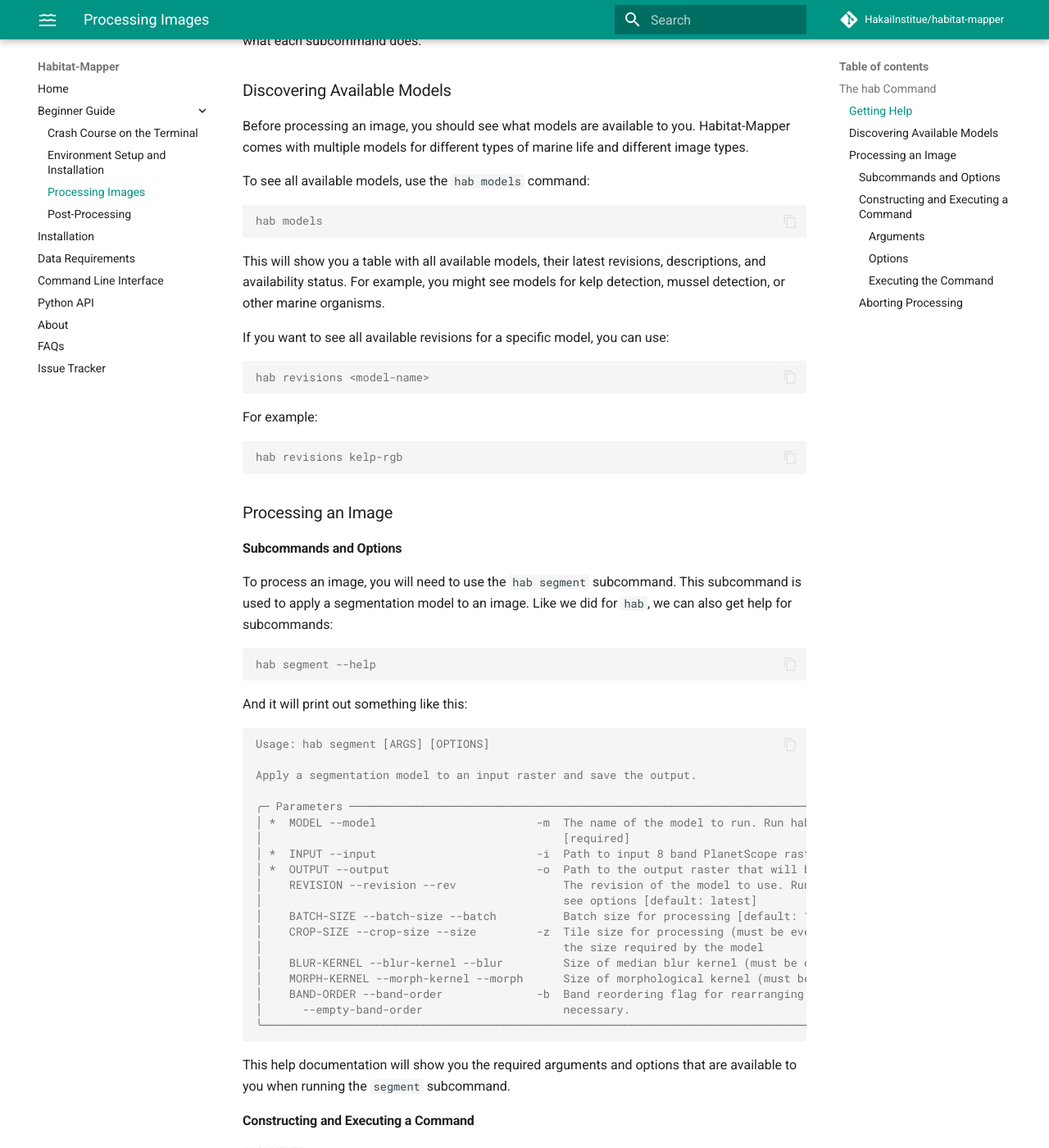
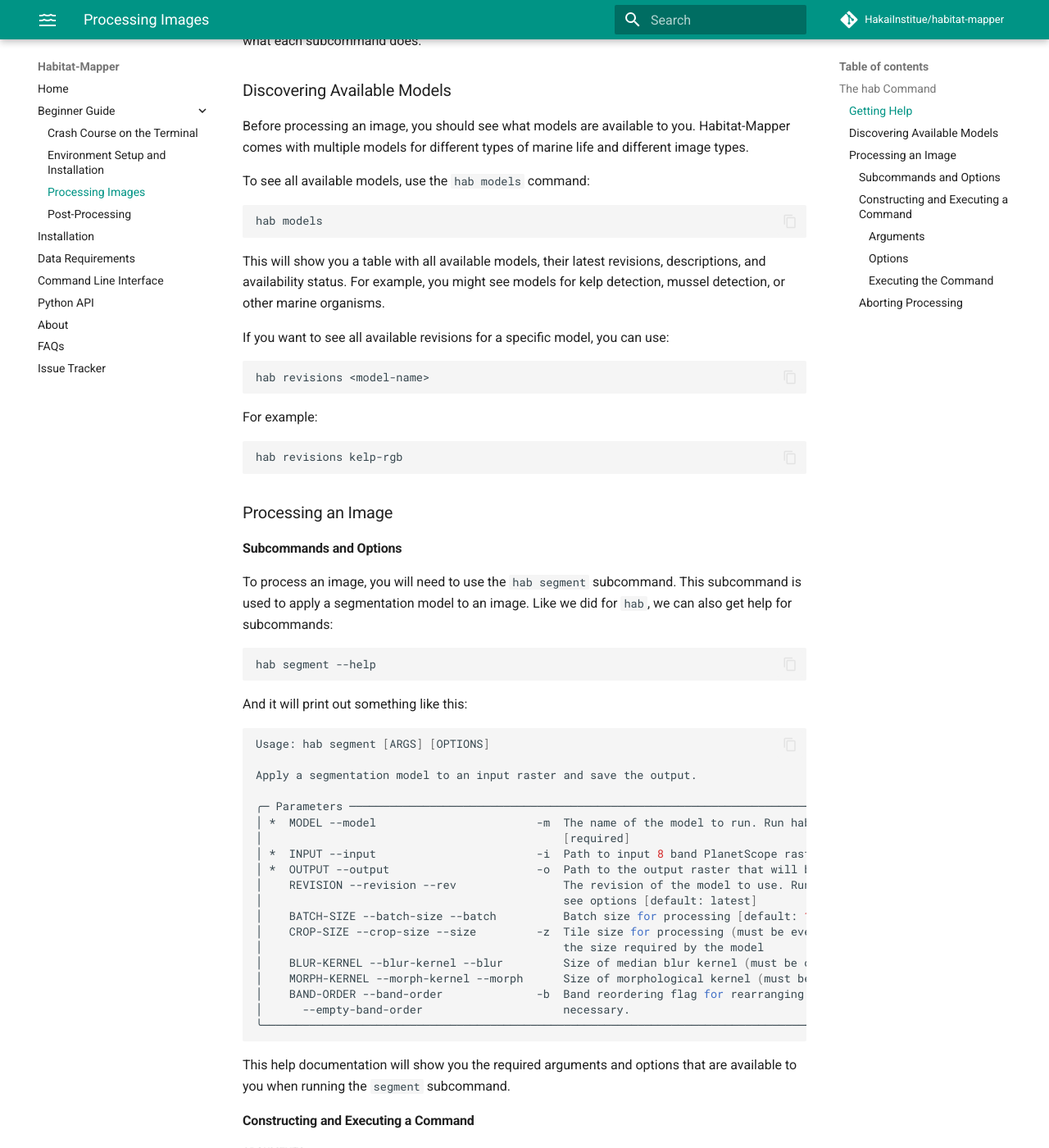
Before and after one commit to HakaiInstitute/kelp-o-matic, an MkDocs documentation site: the page built from docs/beginner_guide/execution.md, in a window 1280 px wide and 1400 px high, scrolled down 910 px. Shown: the whole window at 82% size. Built offline with MkDocs 1.6.1 and Material for MkDocs 9.7.7, drawn with Linux system fonts in a browser that asks for light colours; comment, search, counter and statistics services are not loaded; some of the changed text lies outside the part shown.

Commit message:
Change console code blocks to bash

````diff
--- a/docs/beginner_guide/execution.md
+++ b/docs/beginner_guide/execution.md
@@ -26,7 +26,7 @@
     Many CLI options have shorthand flags for convenience. For example, `--input` can be shortened to `-i` and `--output` can be shortened to `-o`.
     Options will be shown in the help documentation with both the long form (`--input`) and the shorthand form (`-i`).
 
-```console
+```bash
 hab --help
 ```
 
@@ -38,7 +38,7 @@
 
 To see all available models, use the `hab models` command:
 
-```console
+```bash
 hab models
 ```
 
@@ -46,12 +46,12 @@
 
 If you want to see all available revisions for a specific model, you can use:
 
-```console
+```bash
 hab revisions <model-name>
 ```
 
 For example:
-```console
+```bash
 hab revisions kelp-rgb
 ```
 
@@ -60,13 +60,13 @@
 #### Subcommands and Options
 To process an image, you will need to use the `hab segment` subcommand. This subcommand is used to apply a segmentation model to an image. Like we did for `hab`, we can also get help for subcommands:
 
-```console
+```bash
 hab segment --help
 ```
 
 And it will print out something like this:
 
-```console
+```bash
 Usage: hab segment [ARGS] [OPTIONS]
 
 Apply a segmentation model to an input raster and save the output.
@@ -110,7 +110,7 @@
 
     === "Windows"
 
-        ```console
+        ```bash
         hab segment kelp-rgb --crop-size 2048 --input .\some\image_with_kelp.tif --output .\some\output.tif
         ```
 
@@ -120,7 +120,7 @@
 
     === "MacOS/Linux"
 
-        ```console
+        ```bash
         hab segment kelp-rgb --crop-size 2048 --input ./some/image_with_kelp.tif --output ./some/output.tif
         ```
 
@@ -132,7 +132,7 @@
 
     **Complete workflow - discovering and using models:**
 
-    ```console
+    ```bash
     # First, see what models are available
     hab models
 
@@ -146,7 +146,7 @@
 
     **Using a specific model revision:**
 
-    ```console
+    ```bash
     # First, check what revisions are available for a model
     hab revisions kelp-rgb
 
@@ -160,13 +160,13 @@
 
     === "Windows"
 
-        ```console
+        ```bash
         hab segment kelp-rgbi -b 3 -b 2 -b 1 -b 4 --input .\some\bgri_image.tif --output .\some\output.tif
         ```
 
     === "MacOS/Linux"
 
-        ```console
+        ```bash
         hab segment kelp-rgbi -b 3 -b 2 -b 1 -b 4 --input ./some/bgri_image.tif --output ./some/output.tif
         ```
 
````
